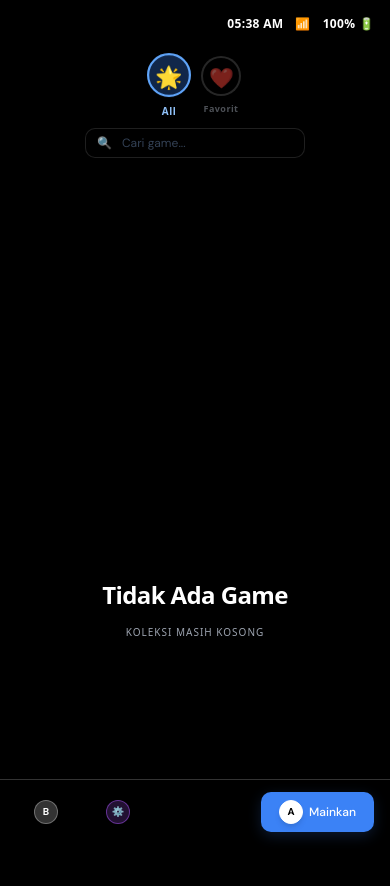
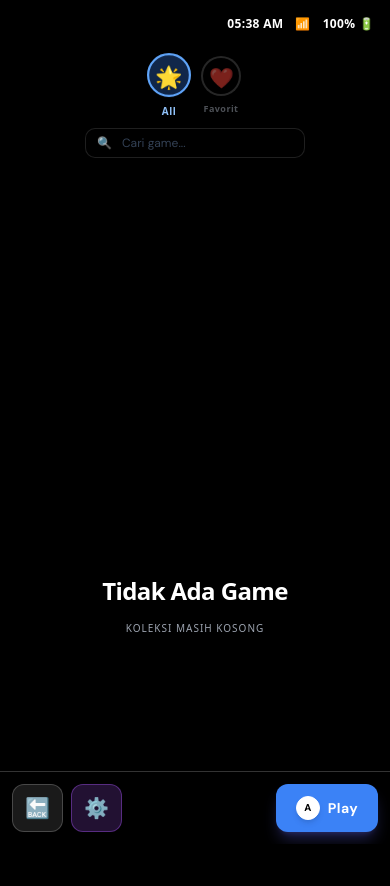
Before and after one commit to ultoid/ultoid-space, a Flask app: page /emulator in a window 390 px wide. After the commit the page ends 844 px from the top, so only its background shows below. Run offline with Flask 3, Linux system fonts and the light colour scheme; the visitor is signed in with stand-in values (Sample User, id 1); data that the repository does not hold is empty; some libraries are stand-ins or nearby versions.

Commit message:
UI responsiveness updates and RomM cleanup

```diff
--- a/templates/emulator.html
+++ b/templates/emulator.html
@@ -17,7 +17,7 @@
         /* CATATAN: Styling .u-game-card dan .u-game-card.active sekarang diambil dari ultoid-theme.css! */
     </style>
 </head>
-<body class="bg-black text-white font-sans flex flex-col h-[100dvh] w-full overflow-hidden overscroll-none selection:bg-indigo-500 selection:text-white relative">
+<body class="bg-black text-white font-sans fixed inset-0 flex flex-col w-full overflow-hidden overscroll-none selection:bg-indigo-500 selection:text-white">
 
     <div id="loadingOverlay" class="fixed inset-0 z-[200] bg-black flex flex-col items-center justify-center text-white transition-opacity duration-500">
         <div class="text-6xl animate-bounce mb-4">👾</div>
@@ -55,22 +55,23 @@
         </div>
     </div>
 
-    <div class="relative z-10 flex justify-between items-center px-4 md:px-8 py-3 md:py-4 border-t border-white/20 bg-black/50 backdrop-blur-md w-full flex-shrink-0">
-        <div class="flex gap-3 md:gap-4">
-            <a href="/space" class="u-btn u-btn-ghost flex items-center gap-1.5 md:gap-2 text-white hover:text-red-400 transition font-medium text-xs md:text-base border-none">
-                <div class="w-6 h-6 md:w-8 md:h-8 rounded-full bg-white/20 flex items-center justify-center font-bold text-[10px] md:text-sm border border-white/30">B</div> <span class="hidden sm:inline">Space</span>
+    <div class="relative z-10 flex justify-between items-center px-3 md:px-8 py-3 md:py-4 border-t border-white/20 bg-black/50 backdrop-blur-md w-full flex-shrink-0 pb-[max(env(safe-area-inset-bottom),0.75rem)]">
+        <div class="flex gap-2 md:gap-4">
+            <a href="/space" class="flex items-center justify-center gap-2 text-white hover:text-red-400 transition font-medium text-sm md:text-base bg-white/10 hover:bg-white/20 border border-white/20 rounded-xl px-3 py-2 md:px-5 md:py-2.5 shadow-md min-w-[3rem] min-h-[3rem]">
+                <span class="text-xl leading-none">🔙</span> <span class="hidden sm:inline font-bold">Space</span>
             </a>
-            <a href="/game-admin" class="u-btn u-btn-ghost flex items-center gap-1.5 md:gap-2 text-white hover:text-purple-400 transition font-medium text-xs md:text-base border-none">
-                <div class="w-6 h-6 md:w-8 md:h-8 rounded-full bg-purple-500/20 flex items-center justify-center text-[10px] md:text-sm border border-purple-500/50">⚙️</div> <span class="hidden sm:inline">Admin</span>
+            <a href="/game-admin" class="flex items-center justify-center gap-2 text-white hover:text-purple-400 transition font-medium text-sm md:text-base bg-purple-500/20 hover:bg-purple-500/40 border border-purple-500/40 rounded-xl px-3 py-2 md:px-5 md:py-2.5 shadow-md min-w-[3rem] min-h-[3rem]">
+                <span class="text-xl leading-none">⚙️</span> <span class="hidden sm:inline font-bold">Admin</span>
             </a>
         </div>
 
-        <div class="flex items-center">
-            <button onclick="toggleFavorite()" id="btnFavorite" class="flex items-center gap-1 md:gap-1.5 text-white hover:text-pink-400 transition font-bold text-[10px] md:text-sm cursor-pointer mr-3 md:mr-6 border border-white/20 px-3 md:px-4 py-1.5 md:py-2 rounded-full bg-black/30 shadow-md">
-                🤍 <span class="hidden sm:inline">Favorit</span>
+        <div class="flex items-center gap-2 md:gap-4">
+            <button onclick="toggleFavorite()" id="btnFavorite" class="flex items-center justify-center gap-2 text-white hover:text-pink-400 transition font-bold text-sm md:text-base cursor-pointer bg-black/40 hover:bg-black/60 border border-white/20 rounded-xl px-3 py-2 md:px-5 md:py-2.5 shadow-md min-w-[3rem] min-h-[3rem]">
+                <span class="text-xl leading-none">🤍</span> <span class="hidden sm:inline">Favorit</span>
             </button>
-            <button onclick="playActiveGame()" class="u-btn u-btn-primary flex items-center gap-1.5 md:gap-2 text-white transition font-medium text-xs md:text-base cursor-pointer">
-                <div class="w-6 h-6 md:w-8 md:h-8 rounded-full bg-white text-black flex items-center justify-center font-bold text-[10px] md:text-sm shadow-md border border-white">A</div> Mainkan
+            <button onclick="playActiveGame()" class="u-btn u-btn-primary flex items-center justify-center gap-2 text-white transition font-bold text-sm md:text-base cursor-pointer rounded-xl px-5 py-2 md:px-8 md:py-2.5 shadow-lg shadow-indigo-500/30 min-h-[3rem]">
+                <div class="w-6 h-6 md:w-7 md:h-7 rounded-full bg-white text-black flex items-center justify-center font-extrabold text-[10px] md:text-xs shadow-md border border-white leading-none">A</div>
+                <span class="hidden sm:inline tracking-wide">Mainkan</span><span class="sm:hidden tracking-wide">Play</span>
             </button>
         </div>
     </div>
@@ -159,13 +160,13 @@
 
             const game = filteredGames[activeGameIndex];
             if(game.favorite) {
-                btn.innerHTML = `❤️ <span class="hidden sm:inline">Difavoritkan</span>`;
+                btn.innerHTML = `<span class="text-xl leading-none">❤️</span> <span class="hidden sm:inline">Difavoritkan</span>`;
                 btn.classList.add('text-pink-400', 'border-pink-500/50', 'bg-pink-500/20');
-                btn.classList.remove('text-white', 'border-white/20', 'bg-black/30');
+                btn.classList.remove('text-white', 'border-white/20', 'bg-black/40');
             } else {
-                btn.innerHTML = `🤍 <span class="hidden sm:inline">Favorit</span>`;
+                btn.innerHTML = `<span class="text-xl leading-none">🤍</span> <span class="hidden sm:inline">Favorit</span>`;
                 btn.classList.remove('text-pink-400', 'border-pink-500/50', 'bg-pink-500/20');
-                btn.classList.add('text-white', 'border-white/20', 'bg-black/30');
+                btn.classList.add('text-white', 'border-white/20', 'bg-black/40');
             }
         }
 
```
Also changed, not shown: templates/player.html (+29 -10 lines).
